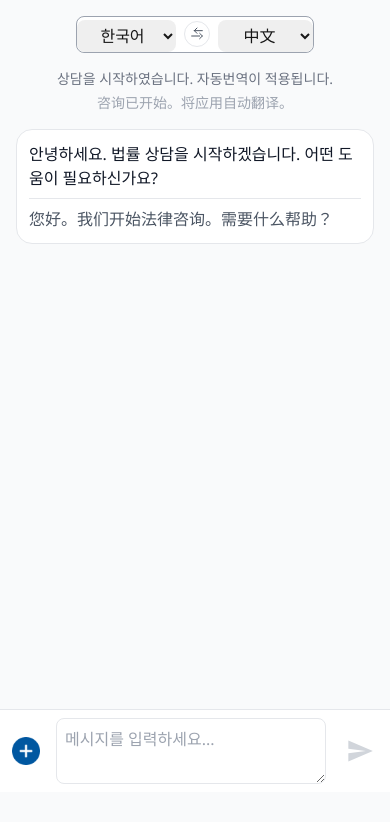
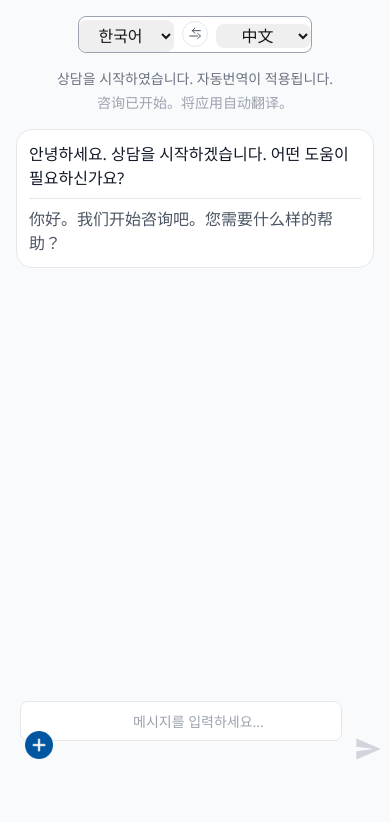
Before and after one commit to LawCare/Law_Care-FE, a Next.js app: page /live-chat in a window 390 px wide. Shown: the top 822 px of the page. Built offline with nearby package versions, Linux system fonts and the light colour scheme.

Commit message:
feat: 단어 수정 및 채팅 입력란 css 수정

```diff
--- a/src/app/page.jsx
+++ b/src/app/page.jsx
@@ -1,5 +1,4 @@
 'use client';
-
 import Image from 'next/image';
 import SearchBarPage from '@/app/(chat)/search-bar/page';
 import SideBarPage from '@/app/(chat)/side-bar/page';
--- a/src/components/LiveChat/ChatData.jsx
+++ b/src/components/LiveChat/ChatData.jsx
@@ -107,8 +107,8 @@ export const HEADER_MESSAGE = {
 };
 
 export const INITIAL_GREETING = {
-  ko: '안녕하세요. 법률 상담을 시작하겠습니다. 어떤 도움이 필요하신가요?',
-  zh: '您好。我们开始法律咨询。需要什么帮助？',
-  vi: 'Xin chào. Chúng tôi bắt đầu tư vấn pháp lý. Bạn cần giúp đỡ gì?',
-  th: 'สวัสดี เราจะเริ่มให้คำปรึกษาด้านกฎหมาย คุณต้องการความช่วยเหลืออะไร?'
+  ko: '안녕하세요. 상담을 시작하겠습니다. 어떤 도움이 필요하신가요?',
+  zh: '你好。我们开始咨询吧。您需要什么样的帮助？',
+  vi: 'Xin chào. Hãy bắt đầu buổi tư vấn. Bạn cần loại trợ giúp nào?',
+  th: 'สวัสดี. เรามาเริ่มต้นการปรึกษาหารือกันดีกว่า คุณต้องการความช่วยเหลืออะไรบ้าง?'
 };
--- a/src/components/LiveChat/Chatting.jsx
+++ b/src/components/LiveChat/Chatting.jsx
@@ -15,6 +15,7 @@ const Chatting = ({ onKeywordClick }) => {
   const [dummyIndex, setDummyIndex] = useState(0);
   const [isLoading, setIsLoading] = useState(true);
   const [activeInputTab, setActiveInputTab] = useState('chat');
+  const [isMobile, setIsMobile] = useState(false);
 
   const languages = {
     ko: '한국어',
@@ -71,6 +72,17 @@ const Chatting = ({ onKeywordClick }) => {
     return () => clearTimeout(timer);
   }, []);
 
+  useEffect(() => {
+    const checkScreenSize = () => {
+      setIsMobile(window.innerWidth <  768);
+    };
+    checkScreenSize();
+
+    window.addEventListener('resize', checkScreenSize);
+
+    return () => window.removeEventListener('resize', checkScreenSize);
+  });
+
   const handleSwap = () => {
     setSourceLang(targetLang);
     setTargetLang(sourceLang);
@@ -90,8 +102,7 @@ const Chatting = ({ onKeywordClick }) => {
       return;
     }
 
-
-    const  messageToSend = {
+    const messageToSend = {
       ko: textToSend,
       zh: TRANSLATIONS.worker[dummyIndex].zh,
       vi: TRANSLATIONS.worker[dummyIndex].vi,
@@ -139,11 +150,7 @@ const Chatting = ({ onKeywordClick }) => {
       {/* 언어 선택 영역*/}
       <div className="max-w-xl mx-auto p-4 pb-0">
         <div className=" items-center space-x-2 text-md rounded-lg border border-gray-400 bg-white">
-          <select
-            value={sourceLang}
-            onChange={(e) => setSourceLang(e.target.value)}
-            className="flex-1 py-1 pl-1 rounded-lg"
-          >
+          <select value={sourceLang} onChange={(e) => setSourceLang(e.target.value)} className="flex-1 py-1 rounded-lg">
             {Object.entries(languages).map(([code, name]) => (
               <option key={code} value={code} className="text-center">
                 {name}
@@ -167,7 +174,7 @@ const Chatting = ({ onKeywordClick }) => {
             </svg>
           </button>
 
-          <select value={targetLang} onChange={(e) => setTargetLang(e.target.value)} className="flex-1 py-1 rounded-lg">
+          <select value={targetLang} onChange={(e) => setTargetLang(e.target.value)} className="flex-auto rounded-lg">
             {Object.entries(languages).map(([code, name]) => (
               <option key={code} value={code} className="text-center">
                 {name}
@@ -188,9 +195,9 @@ const Chatting = ({ onKeywordClick }) => {
         </div>
       </div>
 
-      <div className="flex flex-col h-[580px]">
+      <div className="flex flex-col h-[550px]">
         {/* 채팅 영역 - 스크롤 가능 */}
-        <div className="flex-1 overflow-y-auto px-4 space-y-4 min-h-[400px] max-h-[600px]">
+        <div className="flex-1 overflow-y-scroll px-4 space-y-4 min-h-[400px] max-h-[600px]">
           {messages.map((message) => (
             <div key={message.id} className={`flex ${message.sender === 'user' ? 'justify-end' : 'justify-start'}`}>
               <div
@@ -217,13 +224,12 @@ const Chatting = ({ onKeywordClick }) => {
         <div className="flex-none"></div>
       </div>
 
-      <div className="flex-none border-t bg-white">
-        <div className="p-2">
-          <div className="flex items-center space-x-3">
-            <div className="flex space-x-1">
+      <div className="px-2 items-center space-x-3">
+        <div className="relative flex items-center space-x-3">
+          <div className="absolute left-4 bottom-2 flex items-center space-x-2 z-10">
             <button
               onClick={handleFileUpload}
-                className="p-1 text-gray-500 hover:bg-gray-100 rounded"
+              className="p-1 ml-[-3px] mb-[-8px] text-gray-500 hover:bg-gray-100 rounded"
               disabled={isLoading}
               title="파일 첨부"
             >
@@ -231,34 +237,31 @@ const Chatting = ({ onKeywordClick }) => {
                 <Image src={addIcon} alt="addIcon" width={50} height={50} />
               </div>
             </button>
-              {/* <button
-                onClick={handleEmojiClick}
-                className="p-1 text-gray-500 hover:bg-gray-100 rounded"
+          </div>
+
+          {isMobile ? (
+            <input
+              type="text"
+              value={inputText}
+              onChange={(e) => setInputText(e.target.value)}
+              onKeyPress={(e) => e.key === 'Enter' && !isLoading && handleSendMessage()}
+              placeholder="메시지를 입력하세요..."
+              className="w-full pl-28 p-2 border rounded-lg text-sm focus:outline-none focus:ring-2 focus:ring-blue-500 h-10"
               disabled={isLoading}
-                title="이모티콘"
-              >
-                <Smile size={20} />
-              </button> */}
-              {/* <button
-                onClick={handleToggleLanguage}
-                className="p-1 text-gray-500 hover:bg-gray-100 rounded"
-                disabled={isLoading}
-                title="한/영 전환"
-              >
-                <span className="text-md block">{isKorean ? '한' : 'A'}</span>
-              </button> */}
-            </div>
+            />
+          ) : (
             <textarea
               value={inputText}
               onChange={(e) => setInputText(e.target.value)}
               onKeyPress={(e) => e.key === 'Enter' && !isLoading && handleSendMessage()}
               placeholder="메시지를 입력하세요..."
-              className="flex-1 p-2 border rounded-lg focus:outline-none focus:ring-2 focus:ring-blue-500"
+              className="w-full pl-4 p-2 border rounded-lg text-sm focus:outline-none focus:ring-2 focus:ring-blue-500 h-24 md:resize-y resize-none"
               disabled={isLoading}
             />
+          )}
           <button
             onClick={handleSendMessage}
-              className="p-2 text-blue-500 hover:bg-blue-50 rounded-lg disabled:text-gray-300"
+            className="p-0 mt-14 text-blue-500 hover:bg-blue-50 rounded-lg disabled:text-gray-300"
             disabled={isLoading || (!inputText.trim() && !noteText.trim())}
             title="전송"
           >
@@ -271,7 +274,6 @@ const Chatting = ({ onKeywordClick }) => {
         </div>
       </div>
     </div>
-    </div>
   );
 };
 
```
Lines whose indentation alone changed are shown as unchanged.
